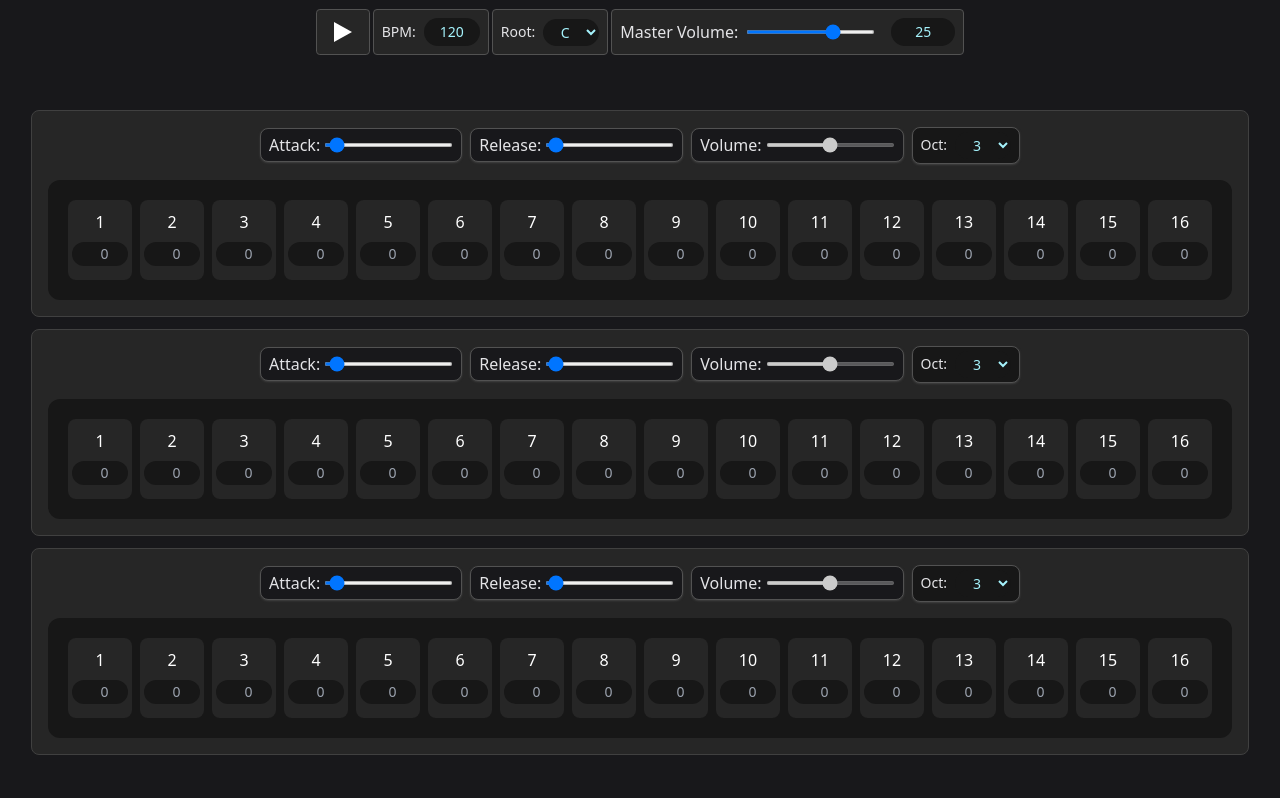
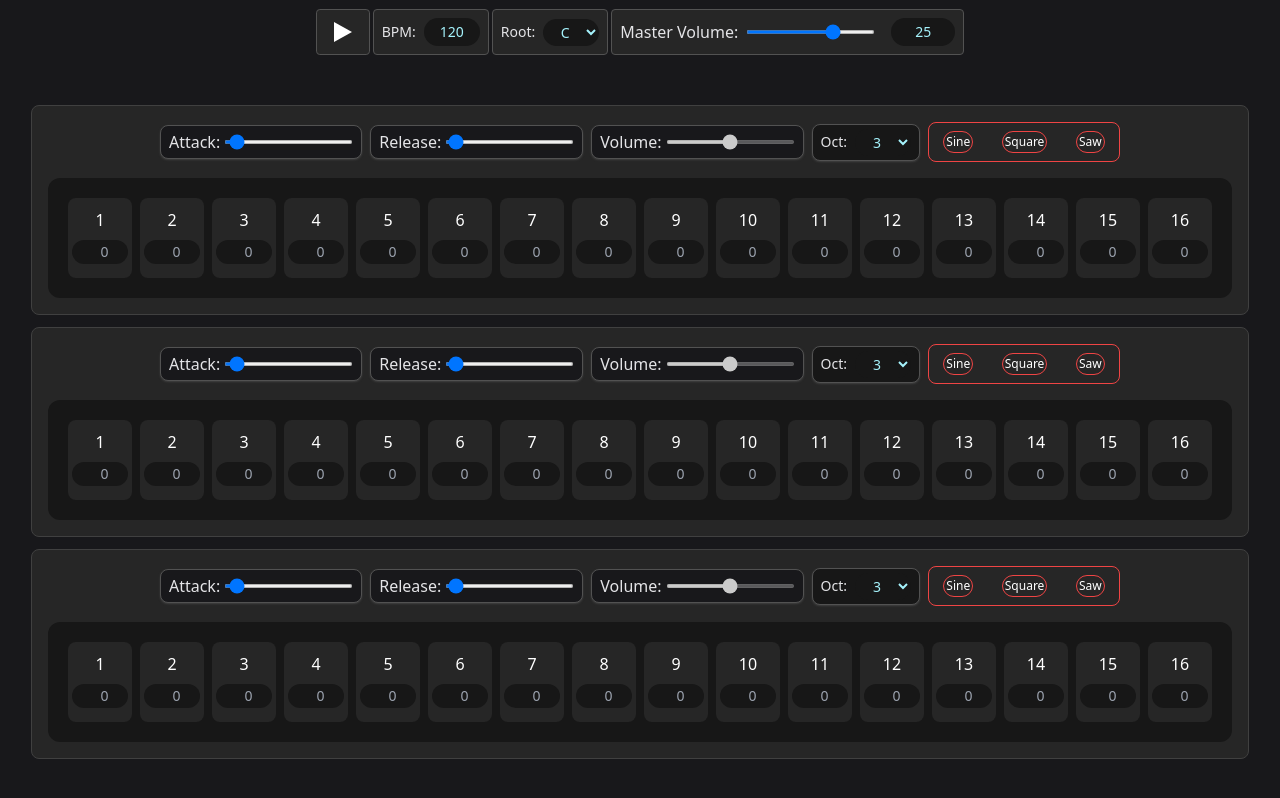
Before and after one commit to wjeffreys96/seqlr, a React (Vite) app: page / in a window 1280 px wide. Built offline with nearby package versions, Linux system fonts and the light colour scheme.

Commit message:
scaffold waveform buttons in knobmodule

```diff
--- a/src/components/KnobModule.tsx
+++ b/src/components/KnobModule.tsx
@@ -64,6 +64,21 @@ export default function KnobModule({ outerIndex }: { outerIndex: number }) {
       },
     ];
 
+    const waveFormButtonArr = [
+      {
+        id: 1,
+        name: "Sine",
+      },
+      {
+        id: 2,
+        name: "Square",
+      },
+      {
+        id: 3,
+        name: "Saw",
+      },
+    ];
+
     const handleOctaveChange = () => {
       const copiedGlobNoteArr = state.globNoteArr;
       const thisArr = copiedGlobNoteArr[outerIndex];
@@ -125,6 +140,19 @@ export default function KnobModule({ outerIndex }: { outerIndex: number }) {
             </div>
           </label>
         </form>
+
+        <div className="min-w-48 flex justify-around items-center rounded-lg border border-red-500">
+          {waveFormButtonArr.map((btn) => {
+            return (
+              <button
+                key={"wfba" + btn.id}
+                className="rounded-full text-xs m-2 p-0.5 border border-red-500"
+              >
+                {btn.name}
+              </button>
+            );
+          })}
+        </div>
       </div>
     );
   } else {
```
